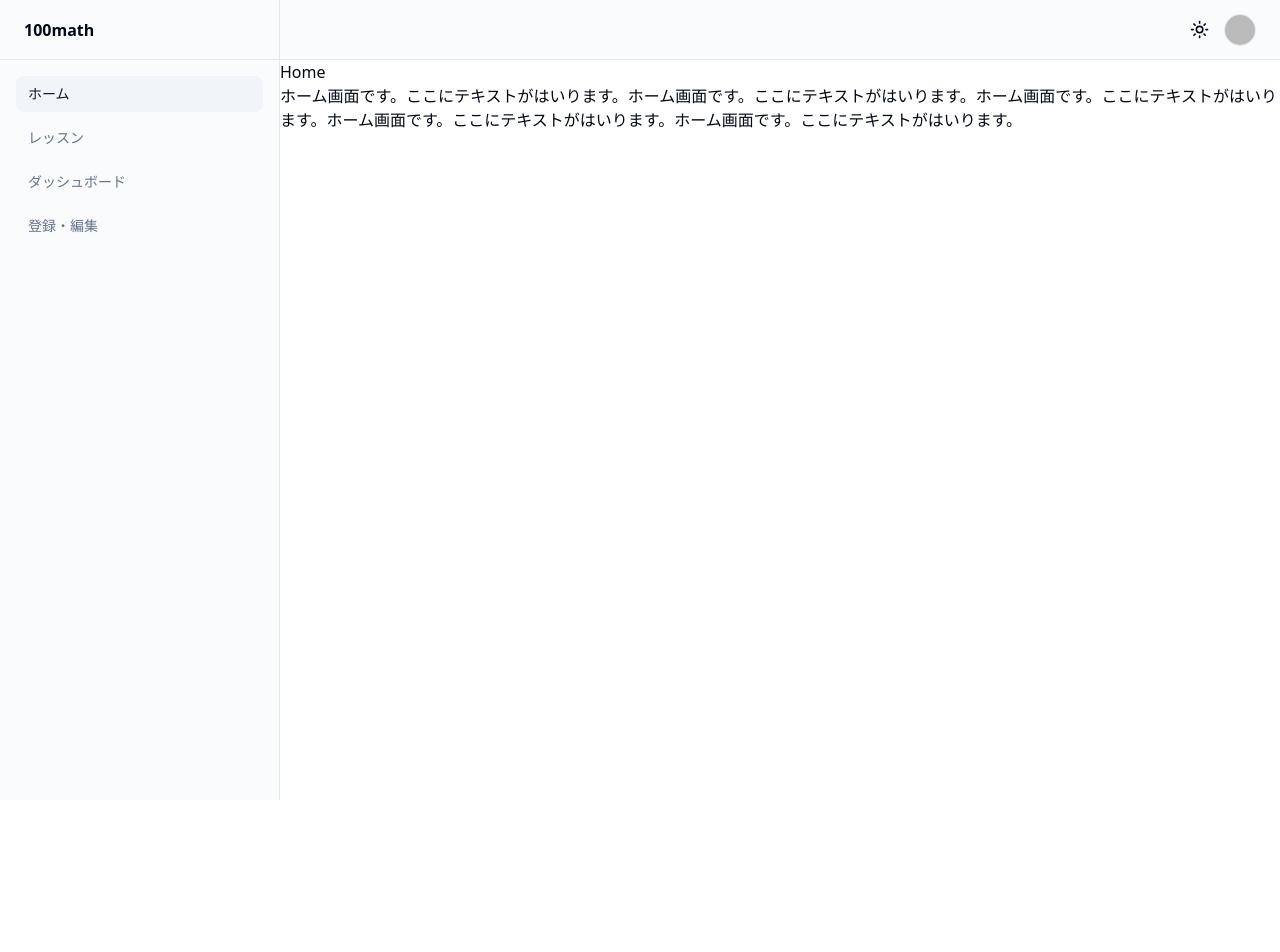
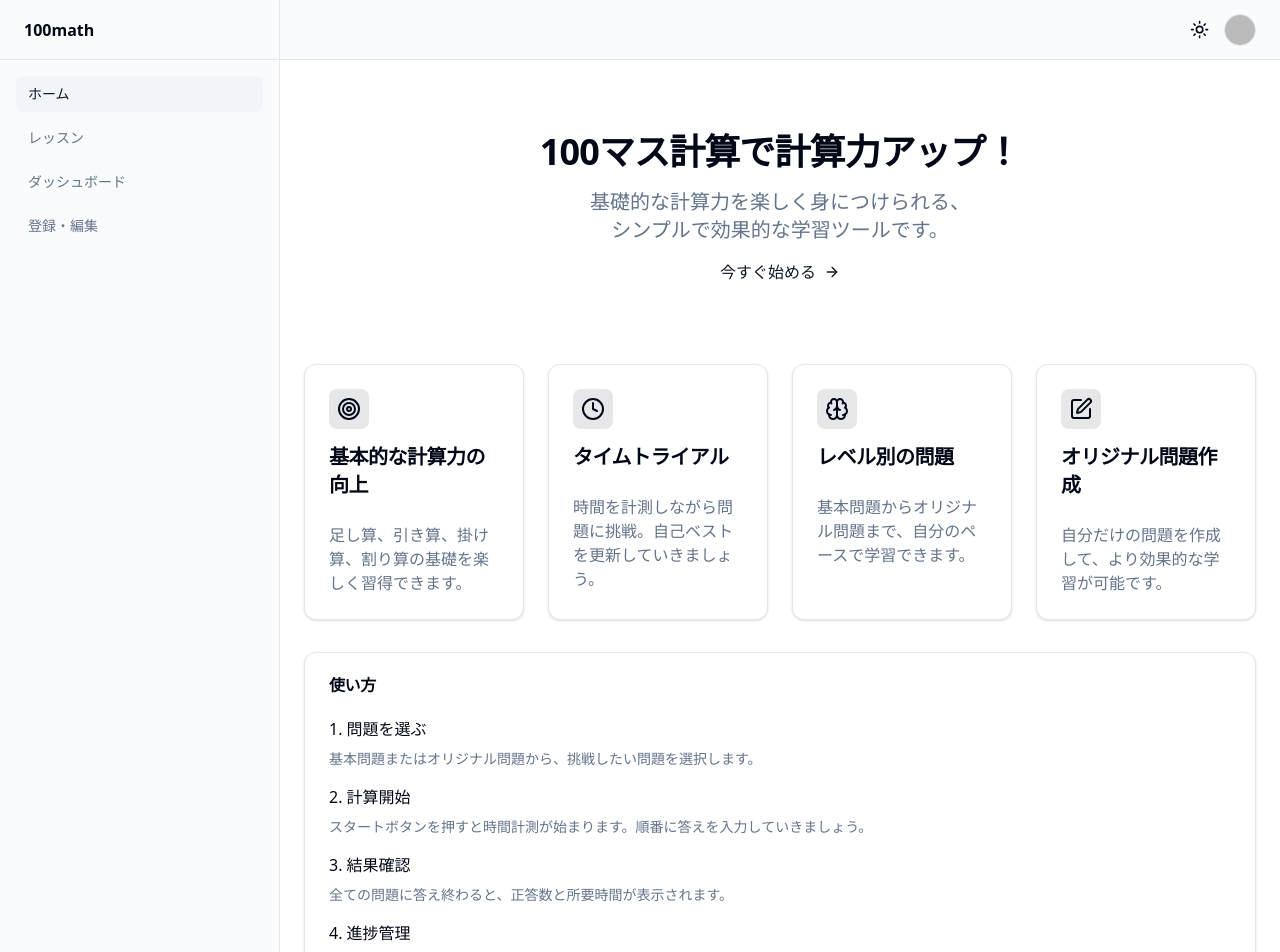
Before and after one commit to scozima/test_100math, a React (Vite) app: page / in a window 1280 px wide. Shown: the top 952 px of the page. Before the commit the page ends 800 px from the top, so only its background shows below. Built offline with nearby package versions, Linux system fonts and the light colour scheme; no server answers; sample sign-in values are in the browser's storage.

Commit message:
feat/home

```diff
--- a/src/pages/Home.jsx
+++ b/src/pages/Home.jsx
@@ -1,12 +1,107 @@
-import React from "react";
+import { Card, CardContent, CardHeader, CardTitle } from "@/components/ui/card"
+import { ArrowRight, Brain, Clock, PenSquare, Target } from "lucide-react"
+import { Link } from "react-router-dom"
 
 function Home() {
+  const features = [
+    {
+      icon: <Target className="h-6 w-6" />,
+      title: "基本的な計算力の向上",
+      description: "足し算、引き算、掛け算、割り算の基礎を楽しく習得できます。"
+    },
+    {
+      icon: <Clock className="h-6 w-6" />,
+      title: "タイムトライアル",
+      description: "時間を計測しながら問題に挑戦。自己ベストを更新していきましょう。"
+    },
+    {
+      icon: <Brain className="h-6 w-6" />,
+      title: "レベル別の問題",
+      description: "基本問題からオリジナル問題まで、自分のペースで学習できます。"
+    },
+    {
+      icon: <PenSquare className="h-6 w-6" />,
+      title: "オリジナル問題作成",
+      description: "自分だけの問題を作成して、より効果的な学習が可能です。"
+    }
+  ]
+
   return (
-    <>
-      <div>Home</div>
-      <p>ホーム画面です。ここにテキストがはいります。ホーム画面です。ここにテキストがはいります。ホーム画面です。ここにテキストがはいります。ホーム画面です。ここにテキストがはいります。ホーム画面です。ここにテキストがはいります。</p>
-    </>
-  );
+    <div className="container mx-auto p-6 space-y-8">
+      {/* ヒーローセクション */}
+      <div className="text-center space-y-4 py-12">
+        <h1 className="text-4xl font-bold tracking-tight">
+          100マス計算で計算力アップ！
+        </h1>
+        <p className="text-xl text-muted-foreground max-w-2xl mx-auto">
+          基礎的な計算力を楽しく身につけられる、
+          <br />
+          シンプルで効果的な学習ツールです。
+        </p>
+        <Link
+          to="/lesson"
+          className="inline-flex items-center gap-2 text-primary hover:underline mt-4"
+        >
+          今すぐ始める
+          <ArrowRight className="h-4 w-4" />
+        </Link>
+      </div>
+
+      {/* 機能紹介 */}
+      <div className="grid gap-6 md:grid-cols-2 lg:grid-cols-4">
+        {features.map((feature, index) => (
+          <Card key={index} className="relative overflow-hidden">
+            <CardHeader>
+              <div className="mb-2 p-2 w-fit rounded-lg bg-primary/10">
+                {feature.icon}
+              </div>
+              <CardTitle className="text-xl">{feature.title}</CardTitle>
+            </CardHeader>
+            <CardContent>
+              <p className="text-muted-foreground">
+                {feature.description}
+              </p>
+            </CardContent>
+          </Card>
+        ))}
+      </div>
+
+      {/* 使い方セクション */}
+      <Card className="mt-8">
+        <CardHeader>
+          <CardTitle>使い方</CardTitle>
+        </CardHeader>
+        <CardContent className="space-y-4">
+          <div className="grid gap-4">
+            <div className="space-y-2">
+              <h3 className="font-medium">1. 問題を選ぶ</h3>
+              <p className="text-sm text-muted-foreground">
+                基本問題またはオリジナル問題から、挑戦したい問題を選択します。
+              </p>
+            </div>
+            <div className="space-y-2">
+              <h3 className="font-medium">2. 計算開始</h3>
+              <p className="text-sm text-muted-foreground">
+                スタートボタンを押すと時間計測が始まります。順番に答えを入力していきましょう。
+              </p>
+            </div>
+            <div className="space-y-2">
+              <h3 className="font-medium">3. 結果確認</h3>
+              <p className="text-sm text-muted-foreground">
+                全ての問題に答え終わると、正答数と所要時間が表示されます。
+              </p>
+            </div>
+            <div className="space-y-2">
+              <h3 className="font-medium">4. 進捗管理</h3>
+              <p className="text-sm text-muted-foreground">
+                ダッシュボードで学習の進捗を確認できます。日々の成長を実感しましょう。
+              </p>
+            </div>
+          </div>
+        </CardContent>
+      </Card>
+    </div>
+  )
 }
 
-export default Home;
+export default Home
```
